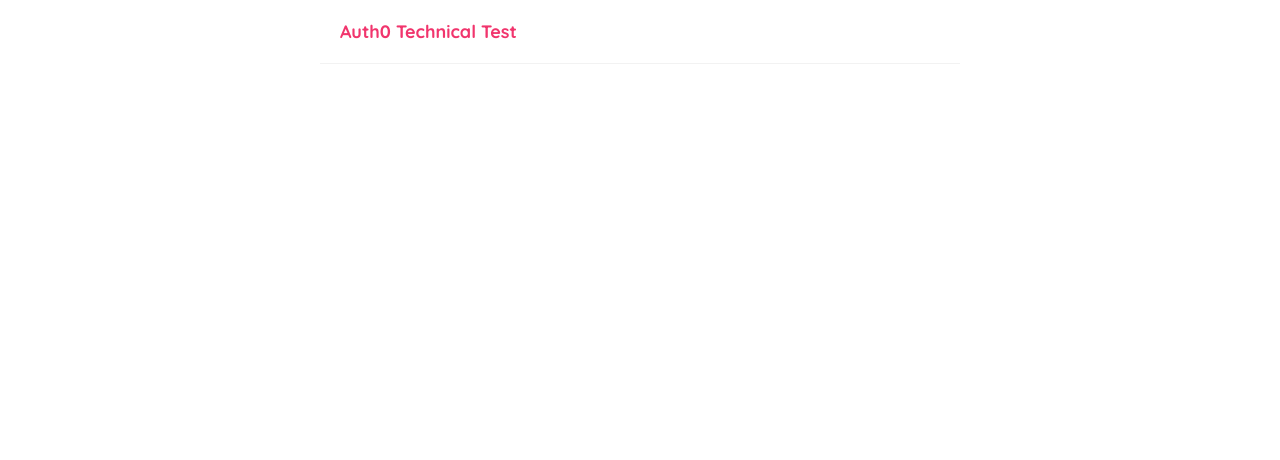
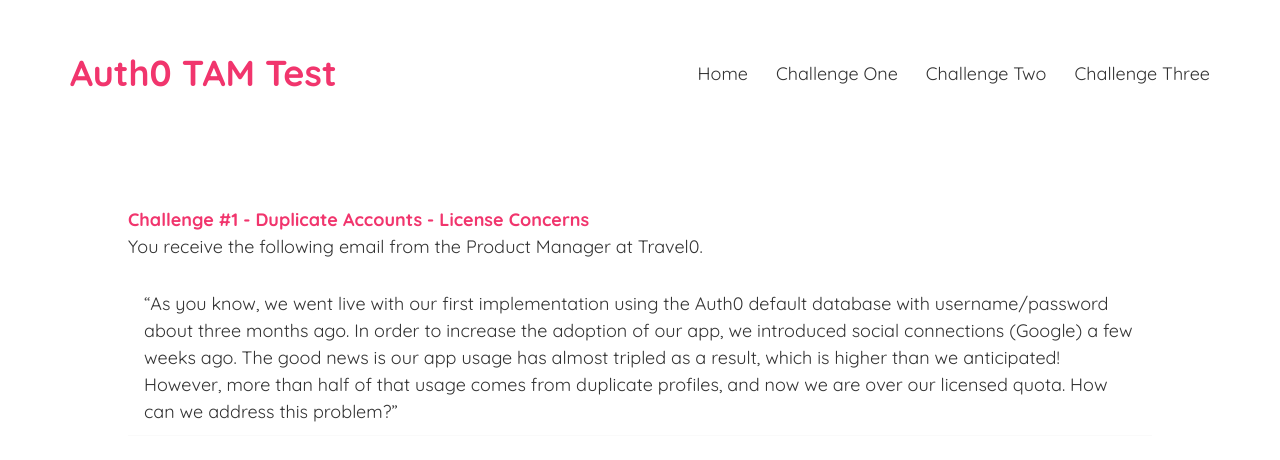
Before and after one commit to afide26/authtamtech, a React (Create React App) app: page /challengeone in a window 1280 px wide. Shown: the top 460 px of the page. Built offline with nearby package versions, Linux system fonts and the light colour scheme.

Commit message:
Generate pageviews

```diff
--- a/package.json
+++ b/package.json
@@ -8,6 +8,7 @@
     "@testing-library/user-event": "^12.1.10",
     "react": "^17.0.2",
     "react-dom": "^17.0.2",
+    "react-router-dom": "^5.3.0",
     "react-scripts": "4.0.3",
     "web-vitals": "^1.0.1"
   },
--- a/src/App.js
+++ b/src/App.js
@@ -1,10 +1,33 @@
-
+import ChallengeOne from "./Views/ChallengeOne";
+import ChallengeTwo from "./Views/ChallengeTwo";
+import ChallengeThree from "./Views/ChallengeThree";
+import {BrowserRouter as Router, Route, Switch} from 'react-router-dom';
+import Navbar from "./Views/Navbar";
+import Home from "./Views/Home";
 
 function App() {
   return (
-    <div className="navbar">
-      <h1>Auth0 Technical Test</h1>
-    </div>
+
+    <Router>
+      <div className="navbar page-title">
+        <Navbar/>
+      </div>
+      <Switch>
+        <Route exact path="/">
+          <Home/>
+        </Route>
+        <Route path="/challengeone">
+          <ChallengeOne/>
+        </Route>
+        <Route path="/challengetwo">
+          <ChallengeTwo/>
+        </Route>
+        <Route path="/challengethree">
+          <ChallengeThree/>
+        </Route>
+      </Switch>
+    </Router>
+
   );
 }
 
--- /dev/null
+++ b/src/Views/ChallengeOne.js
@@ -0,0 +1,15 @@
+const ChallengeOne = () => {
+    return (
+        <div className="page-title content">
+          <h2>Challenge #1 - Duplicate Accounts - License Concerns</h2>
+          <h3>You receive the following email from the Product Manager at Travel0.</h3>
+          <div className="scenario">
+          <blockquote>
+          “As you know, we went live with our first implementation using the Auth0 default database with username/password about three months ago. In order to increase the adoption of our app, we introduced social connections (Google) a few weeks ago. The good news is our app usage has almost tripled as a result, which is higher than we anticipated! However, more than half of that usage comes from duplicate profiles, and now we are over our licensed quota. How can we address this problem?”
+          </blockquote>
+          </div>
+        </div>
+    );
+}
+
+export default ChallengeOne;
--- /dev/null
+++ b/src/Views/ChallengeThree.js
@@ -0,0 +1,33 @@
+const ChallengeThree = () => {
+    return (
+        <div className="page-title content">
+          <h2>Challenge #3 - App Modernization</h2>
+          <h3>You receive the following email from the Engineering Manager at Travel0.</h3>
+          <div className="scenario">
+          <blockquote>
+          “As we are moving through our modernization project, we’re now looking at Cruise0 which as you know has been live with Auth0 for some time. We have a number of elements we want to look at:
+          </blockquote>
+          <ul>
+              <li>
+              We are rebuilding Cruise0 as a modern web application (SPA) in ReactJS.
+              </li>
+              <li>
+              During that rebuild, we want to drive growth in the app by enabling social
+              login and ensure we validate Customer emails.
+              </li>
+              <li>
+              Customer Branding - the marketing team wants to introduce a Cruise0  Branded log in experience to the app.
+              </li>
+          </ul>
+          <p>
+          We think these things can be achieved with Auth0, but we aren’t sure how Auth0 can support ReactJS, social, and marketing requirements.
+          </p>
+          <p>
+          We are looking for guidance, a solution walkthrough, and a demonstration showing how Auth0 can help solve the above.
+          </p>
+          </div>
+        </div>
+    );
+}
+
+export default ChallengeThree;
--- /dev/null
+++ b/src/Views/ChallengeTwo.js
@@ -0,0 +1,15 @@
+const ChallengeTwo = () => {
+    return (
+        <div className="page-title content">
+          <h2>Challenge #2 - Renewal</h2>
+          <h3>3 months before renewal, their CTO (the business sponsor) emails:</h3>
+          <div className="scenario">
+          <blockquote>
+          “We are almost at the end of our first year contract with Auth0, and I have to say I’m not seeing the value in Auth0 that our original business case planned. I’ve held a number of conversations with one of your competitors who can meet all our requirements at a much lower cost.”
+          </blockquote>
+          </div>
+        </div>
+    );
+}
+
+export default ChallengeTwo;
--- /dev/null
+++ b/src/Views/Home.js
@@ -0,0 +1,10 @@
+const Home = () => {
+    return (
+        <div className="page-title content">
+        <h2>Technical Account Manager(TAM) Candidate Deliverables</h2>
+        <h3>This site will contain the answers to the challenges from TAM Candidate - Alan Fidelino</h3>
+      </div>
+    );
+}
+
+export default Home;
--- /dev/null
+++ b/src/Views/Navbar.js
@@ -0,0 +1,17 @@
+import {Link} from 'react-router-dom'
+
+const Navbar = () => {
+    return (
+        <nav className="navbar">
+            <Link to="/" className="nav-title-link"><div className="nav-title">Auth0 TAM Test</div></Link>
+            <div className="links">
+                <Link to="/" exact>Home</Link>
+                <Link to="/challengeone">Challenge One</Link>
+                <Link to="/challengetwo">Challenge Two</Link>
+                <Link to="/challengethree">Challenge Three</Link>
+            </div>
+        </nav>
+    );
+}
+
+export default Navbar;
--- a/src/index.css
+++ b/src/index.css
@@ -1,9 +1,11 @@
 @import url('https://fonts.googleapis.com/css2?family=Quicksand:wght@300;400;500;600;700&display=swap');
 
 /* base styles */
+
 * {
   margin: 0;
   font-family: "Quicksand";
+  line-height:1.5;
   font-size:18px;
   color: #333;
 }
@@ -11,18 +13,37 @@
   padding: 20px;
   display: flex;
   align-items: center;
-  max-width: 600px;
+  justify-content: space-evenly;
+  min-width: 90vw;
   margin: 0 auto;
-  border-bottom: 1px solid #f2f2f2;
 }
 .navbar h1, .nav-title{
   color: #f1356d;
 }
+
+.page-title h1{
+  color: #f1356d;
+  font-size: 32px;
+}
+
+.page-title h2{
+  color: #f1356d;
+  font-size: calc(2rem *.0.75);
+}
+
+.page-title h3{
+  color: #333;
+  font-weight:normal;
+  font-size: calc(2rem *.0.65);
+}
+
+.page-title h4{
+  color: #333;
+  font-weight:normal;
+  font-size: calc(2rem *.0.35);
+}
 .nav-title-link{
   margin-left:0 !important;
-}
-.home h1{
-  color:#333;
 }
 .nav-title,.home h1{
   font-size: 2rem;
@@ -41,13 +62,13 @@
   color: #f1356d;
 }
 .content {
-  max-width: 600px;
+  max-width: 80vw;
   margin: 40px auto;
   padding: 20px;
 }
 
 /* blog previews / list */
-.blog-preview {
+.blog-preview, .scenario {
   padding: 10px 16px;
   margin: 20px 0;
   border-bottom: 1px solid #fafafa;
```
Also changed, not shown: 1 other file (tests, documents, lock files or other folders).
